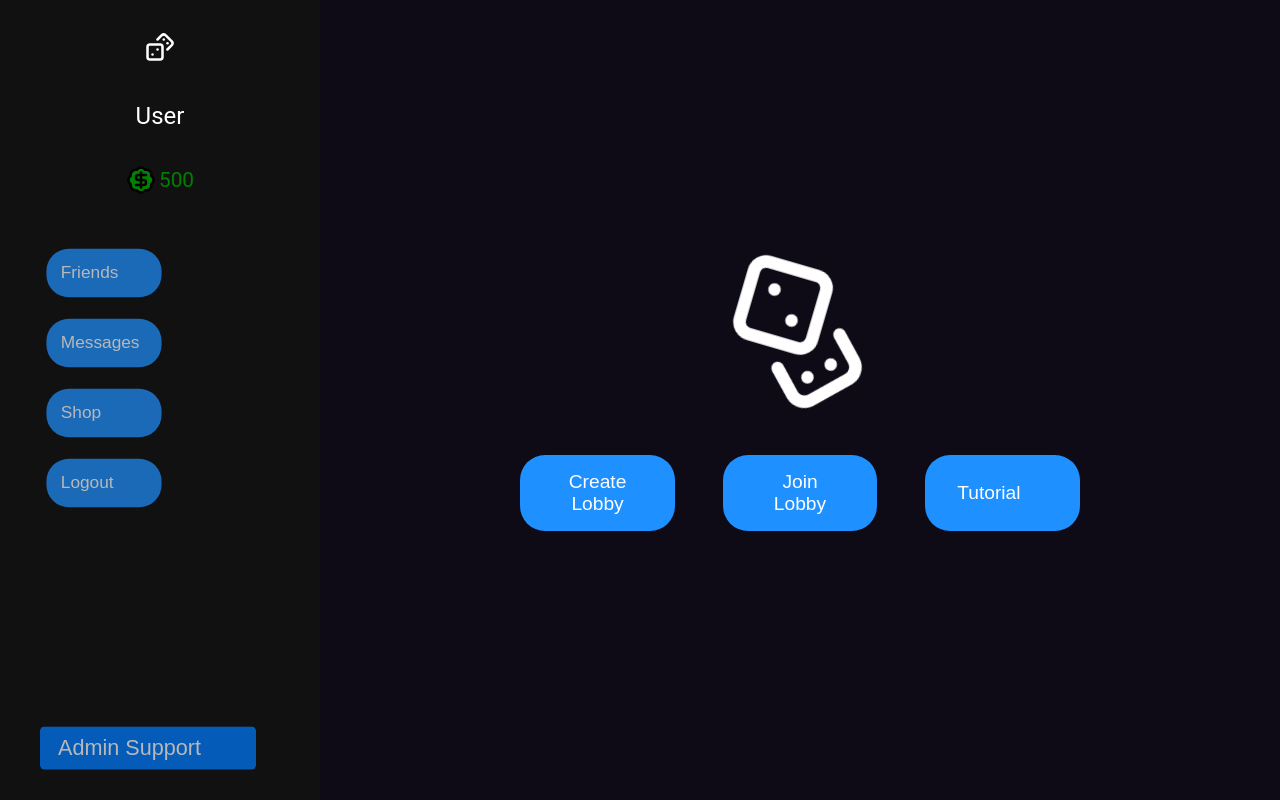
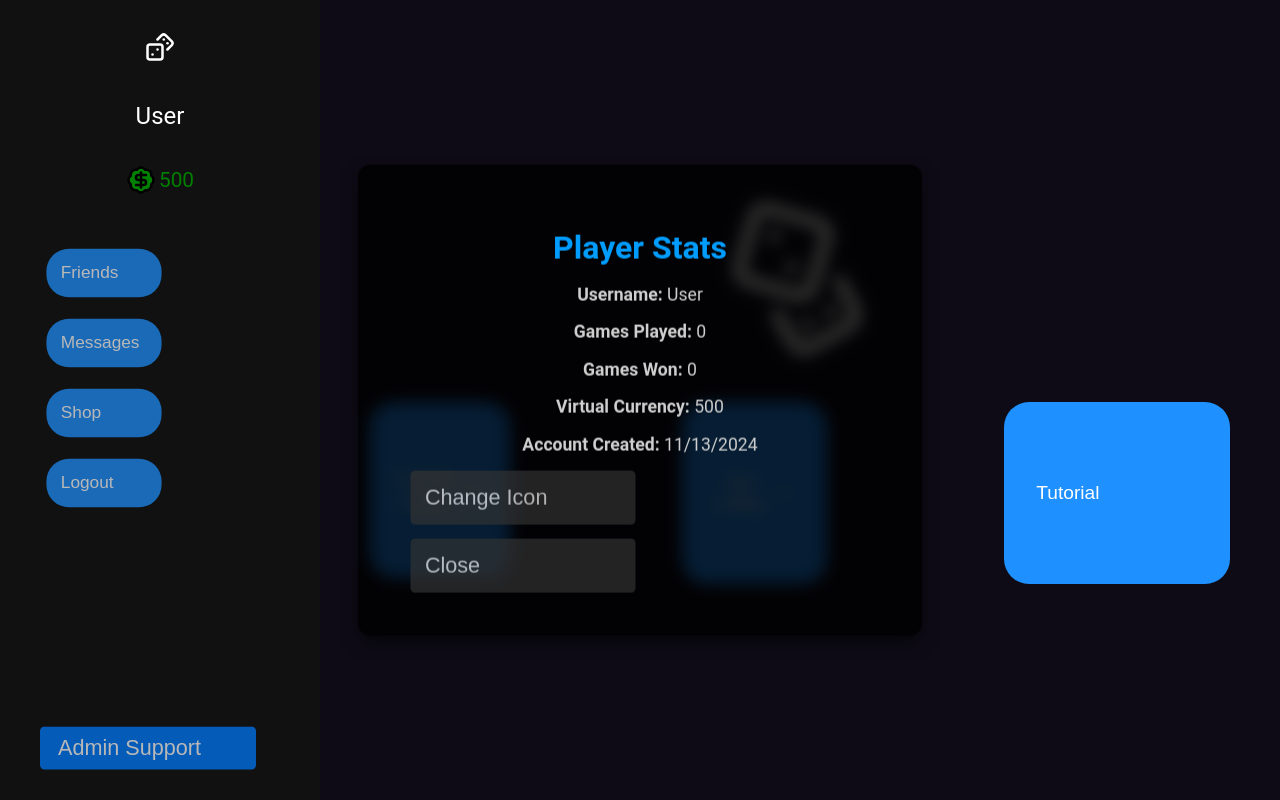
Before and after one commit to rbmata22/CS482-Triangle-Project-GoFish, a React (Vite) app in the folder go-fish/: page /home in a window 1280 px wide. Both pictures are taken after a click on the icon 160 px from the left and 47 px from the top of the page. Built offline with nearby package versions, Linux system fonts and the light colour scheme.

Commit message:
Saved the whole home shot clock cheese https://github.com/rbmata22/CS482-Triangle-Project-GoFish/issues/45

```diff
--- a/go-fish/src/components/Home/Home.jsx
+++ b/go-fish/src/components/Home/Home.jsx
@@ -5,9 +5,8 @@ import { db, auth } from '../config/firebase';
 import { Cat, Ghost, Dog, Bot, Bird, Apple, Banana, Cherry, Grape, Candy, Pizza, Croissant, Gem, Dices, BadgeDollarSign, ChevronDown } from 'lucide-react';
 import { signOut } from 'firebase/auth';
 import Support from './Support/Support';
+import homeMusic from '../../assets/home-music.mp3';
 import './Home.css';
-import homeMusic from '../../assets/home-music.mp3';
-
 
 const Home = () => {
   const [showSupport, setShowSupport] = useState(false);
@@ -17,8 +16,8 @@ const Home = () => {
   const [showPlayerMenu, setShowPlayerMenu] = useState(false);
   const [showIconChangeMenu, setShowIconChangeMenu] = useState(false);
   const [ownerLeftMessage, setOwnerLeftMessage] = useState(null);
-  const [isPlaying, setIsPlaying] = useState(false); // Music state
-  const [audio] = useState(new Audio(homeMusic)); // Initialize home music
+  const [isPlaying, setIsPlaying] = useState(false);
+  const audio = new Audio(homeMusic);
   const navigate = useNavigate();
   const authType = localStorage.getItem('authType');
 
@@ -27,15 +26,33 @@ const Home = () => {
     default: Dices,
   };
 
+
   useEffect(() => {
-    // Handle owner-left message
+    audio.loop = true;
+    audio.play().then(() => {
+      setIsPlaying(true);
+    }).catch((err) => {
+      console.log('Autoplay blocked:', err);
+    });
+    return () => {
+      audio.pause();
+      audio.currentTime = 0;
+    };
+  }, [audio]);
+  const toggleMusic = () => {
+    if (isPlaying) {
+      audio.pause();
+    } else {
+      audio.play().catch(err => console.log('Music playback error:', err));
+    }
+    setIsPlaying(!isPlaying);
+  };
+  useEffect(() => {
     const message = localStorage.getItem('ownerLeftMessage');
     if (message) {
       setOwnerLeftMessage(message);
       localStorage.removeItem('ownerLeftMessage');
     }
-
-    // Fetch user data
     const fetchUserData = async () => {
       let userDocData = null;
 
@@ -84,26 +101,7 @@ const Home = () => {
     };
 
     fetchUserData();
-    audio.loop = true;
-    audio.play().then(() => {
-      setIsPlaying(true);
-    }).catch((err) => {
-      console.log('Autoplay blocked:', err);
-    });
-    return () => {
-      audio.pause();
-      audio.currentTime = 0;
-    };
-  }, [authType, audio]);
-
-  const toggleMusic = () => {
-    if (isPlaying) {
-      audio.pause();
-    } else {
-      audio.play().catch(err => console.log('Music playback error:', err));
-    }
-    setIsPlaying(!isPlaying);
-  };
+  }, [authType]);
 
   const handleNavigate = (path) => {
     navigate(path);
@@ -140,6 +138,61 @@ const Home = () => {
     );
   };
 
+  const handleIconChange = async (newIcon) => {
+    if (authType === 'Guest') {
+      localStorage.setItem('logo', newIcon);
+      setUserData({ ...userData, logo: newIcon });
+    } else {
+      const userId = auth.currentUser?.uid;
+      if (userId) {
+        try {
+          const userRef = doc(db, 'Users', userId);
+          await updateDoc(userRef, { logo: newIcon });
+          setUserData({ ...userData, logo: newIcon });
+        } catch (error) {
+          console.error("Error updating icon for user: ", error);
+        }
+      }
+    }
+    setShowIconChangeMenu(false);
+  };
+
+  const renderIconChangeMenu = () => (
+    <div className={`icon-change-menu ${showIconChangeMenu ? 'slide-in' : ''}`}>
+      <h3>Choose Your Icon</h3>
+      <p>Select an icon you've unlocked.</p>
+      <div className="icon-options">
+        {userData.unlockedIcons?.map((icon) => {
+          const IconComponent = iconComponents[icon];
+          return IconComponent ? (
+            <div
+              key={icon}
+              className="icon-option"
+              onClick={() => handleIconChange(icon)}
+            >
+              <IconComponent className="icon-preview" />
+              <p>{icon}</p>
+            </div>
+          ) : null;
+        })}
+      </div>
+      <button className="close-button" onClick={() => setShowIconChangeMenu(false)}>Close</button>
+    </div>
+  );
+
+  const renderPlayerMenu = () => (
+    <div className="player-menu">
+      <h3>Player Stats</h3>
+      <p><strong>Username:</strong> {userData.username || 'User'}</p>
+      <p><strong>Games Played:</strong> {userData.gamesPlayed || 0}</p>
+      <p><strong>Games Won:</strong> {userData.gamesWon || 0}</p>
+      <p><strong>Virtual Currency:</strong> {userData.virtualCurrency || 500}</p>
+      <p><strong>Account Created:</strong> {userData.createdAt || new Date().toLocaleDateString()}</p>
+      <button onClick={() => setShowIconChangeMenu(true)}>Change Icon</button>
+      <button onClick={() => setShowPlayerMenu(false)}>Close</button>
+    </div>
+  );
+
   const renderSidebarOptions = () => {
     if (authType === 'Guest') {
       return (
@@ -159,6 +212,17 @@ const Home = () => {
       </>
     );
   };
+
+  useEffect(() => {
+    const handleClickOutside = (event) => {
+      if (!event.target.closest('.dropdown') && !event.target.closest('.join-dropdown')) {
+        setShowDropdown(false);
+        setShowJoinDropdown(false);
+      }
+    };
+    document.addEventListener('click', handleClickOutside);
+    return () => document.removeEventListener('click', handleClickOutside);
+  }, []);
 
   return (
     <div className="home-container">
@@ -189,12 +253,36 @@ const Home = () => {
           <Dices className="central-dice" />
         </div>
         <div className="main-options">
-          <button className="main-button" onClick={() => handleNavigate('/create-lobby')}>Create Lobby</button>
-          <button className="main-button" onClick={() => handleNavigate('/join-lobby')}>Join Lobby</button>
+          <div className="dropdown">
+            <button className="main-button create-lobby-button" onClick={() => setShowDropdown(!showDropdown)}>
+              Create Lobby <ChevronDown className="dropdown-icon" size={150} />
+            </button>
+            {showDropdown && (
+              <div className="dropdown-content show">
+                <button onClick={() => handleNavigate('/create-public')}>Public Lobby</button>
+                <button onClick={() => handleNavigate('/create-private')}>Private Lobby</button>
+              </div>
+            )}
+          </div>
+          <div className="join-dropdown">
+            <button className="main-button join-lobby-button" onClick={() => setShowJoinDropdown(!showJoinDropdown)}>
+              Join Lobby <ChevronDown className="dropdown-icon" size={150} />
+            </button>
+            {showJoinDropdown && (
+              <div className="dropdown-content show">
+                <button onClick={() => handleNavigate('/join-public')}>Join Public</button>
+                <button onClick={() => handleNavigate('/join-private')}>Join Private</button>
+              </div>
+            )}
+          </div>
           <button className="main-button" onClick={() => handleNavigate('/tutorial')}>Tutorial</button>
         </div>
       </div>
+
+      {showPlayerMenu && renderPlayerMenu()}
+      {showIconChangeMenu && renderIconChangeMenu()}
     </div>
   );
 };
+
 export default Home;
```
